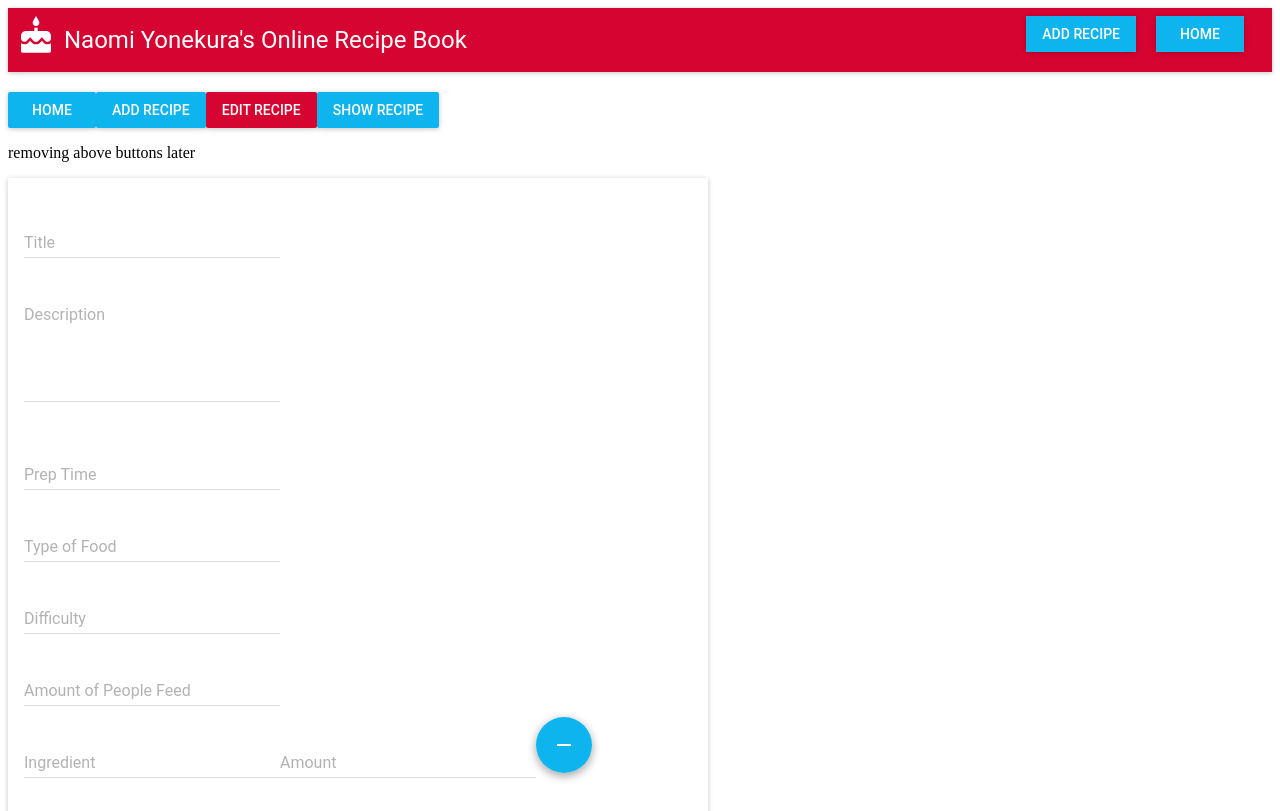
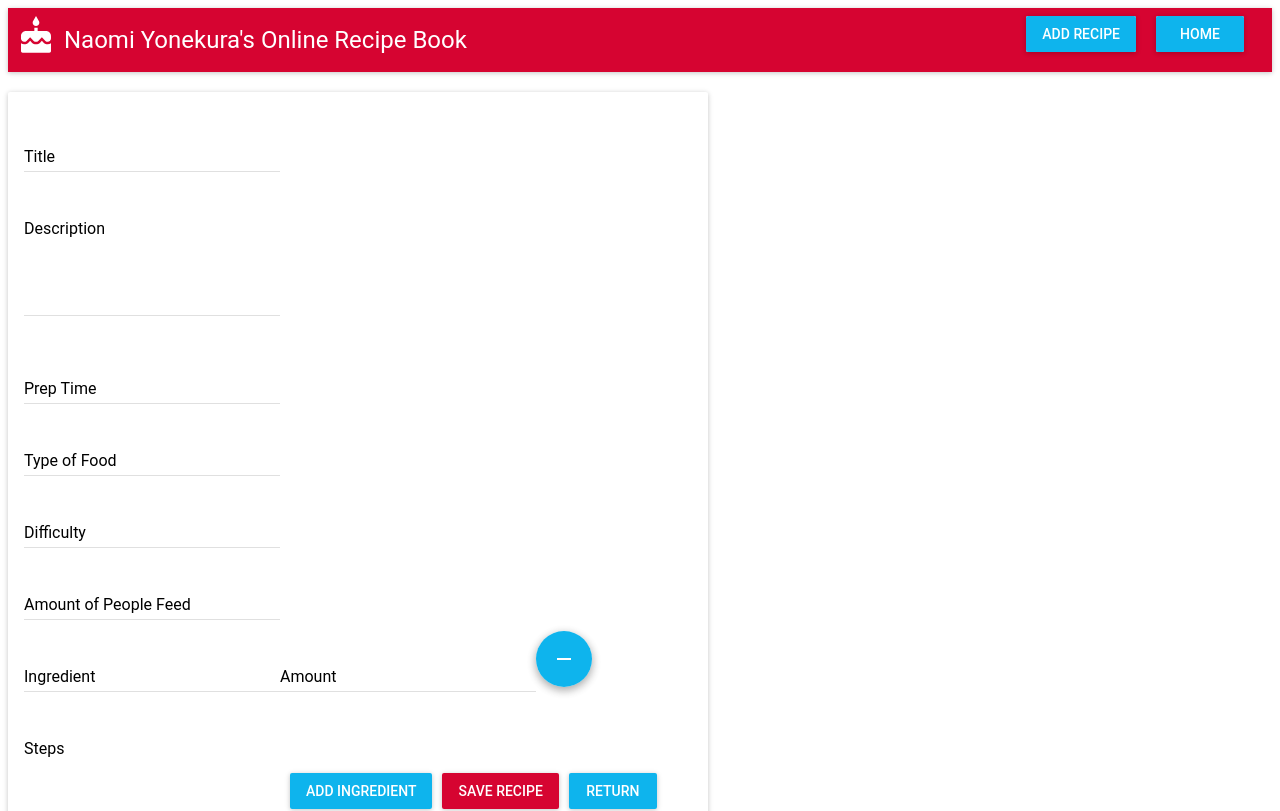
Before and after one commit to naomi-yonekura/RokkinCatCodingChallenge, a React app: page /#/editRecipe in a window 1280 px wide. Shown: the top 811 px of the page. Built offline with nearby package versions, Linux system fonts and the light colour scheme; the HTML template or start-up script is replaced by a standard one.

Commit message:
Put finishing touches on project, made text fields in addRecipie darker

```diff
--- a/src/addRecipie.js
+++ b/src/addRecipie.js
@@ -88,7 +88,7 @@ export default class AddRecipie extends React.Component {
     }
 
     submit() {
-        if (this.state.title !== "") {
+        if (this.state.title !== "" && this.state.title !== null && this.state.title !== undefined) {
             let recipie = {
                 title: this.state.title,
                 key: this.state.title,
@@ -100,7 +100,6 @@ export default class AddRecipie extends React.Component {
                 ingredients: this.state.ingredients,
                 steps: this.state.steps,
             };
-
             const { newRecipie } = this.props;
             newRecipie(recipie);
         } else {
@@ -110,38 +109,61 @@ export default class AddRecipie extends React.Component {
         }
     }
 
+    render() {
 
-
-    render() {
         return (
             <section>
                 <Card style={{ width: 700, minWidth: 500, minHeight: '30%', margin: '50 auto' }}>
-
-
-
                     <CardText>
-
-
                         <TextField floatingLabelText="Title"
+                            underlineStyle={{ color: '#000000' }}
+                            floatingLabelStyle={{ color: '#000000' }}
+                            floatingLabelFocusStyle={{ color: '#000000' }}
                             onChange={(event, newValue) => this.changeTitle(newValue)} />
 
-                        <br /><TextField floatingLabelText="Description" onChange={(event, newValue) => this.changeDescription(newValue)}
+                        <br /><TextField floatingLabelText="Description"
+                            underlineStyle={{ color: '#000000' }}
+                            floatingLabelStyle={{ color: '#000000' }}
+                            floatingLabelFocusStyle={{ color: '#000000' }}
+                            onChange={(event, newValue) => this.changeDescription(newValue)}
                             multiLine={true} rows={4} />
 
-                        <br /><TextField floatingLabelText="Prep Time" onChange={(event, newValue) => this.changePrepTime(newValue)} />
-                        <br /><TextField floatingLabelText="Type of Food" onChange={(event, newValue) => this.changeFoodType(newValue)} />
-                        <br /><TextField floatingLabelText="Difficulty" onChange={(event, newValue) => this.changeDifficulty(newValue)} />
-                        <br /><TextField floatingLabelText="Amount of People Feed" onChange={(event, newValue) => this.changeAmountFeed(newValue)} />
+                        <br /><TextField floatingLabelText="Prep Time"
+                            underlineStyle={{ color: '#000000' }}
+                            floatingLabelStyle={{ color: '#000000' }}
+                            floatingLabelFocusStyle={{ color: '#000000' }}
+                            onChange={(event, newValue) => this.changePrepTime(newValue)} />
+                        <br /><TextField floatingLabelText="Type of Food"
+                            underlineStyle={{ color: '#000000' }}
+                            floatingLabelStyle={{ color: '#000000' }}
+                            floatingLabelFocusStyle={{ color: '#000000' }}
+                            onChange={(event, newValue) => this.changeFoodType(newValue)} />
+                        <br /><TextField floatingLabelText="Difficulty"
+                            underlineStyle={{ color: '#000000' }}
+                            floatingLabelStyle={{ color: '#000000' }}
+                            floatingLabelFocusStyle={{ color: '#000000' }}
+                            onChange={(event, newValue) => this.changeDifficulty(newValue)} />
+                        <br /><TextField floatingLabelText="Amount of People Feed"
+                            underlineStyle={{ color: '#000000' }}
+                            floatingLabelStyle={{ color: '#000000' }}
+                            floatingLabelFocusStyle={{ color: '#000000' }} onChange={(event, newValue) => this.changeAmountFeed(newValue)} />
+
 
                         {this.state.ingredients.map((ingredient, index) => (
                             <div key={index}>
                                 <TextField
                                     floatingLabelText="Ingredient"
+                                    underlineStyle={{ color: '#000000' }}
+                                    floatingLabelStyle={{ color: '#000000' }}
+                                    floatingLabelFocusStyle={{ color: '#000000' }}
                                     value={ingredient.name}
                                     onChange={(event, newValue) => this.changeIngredient(index, newValue)} />
 
                                 <TextField
                                     floatingLabelText="Amount"
+                                    underlineStyle={{ color: '#000000' }}
+                                    floatingLabelStyle={{ color: '#000000' }}
+                                    floatingLabelFocusStyle={{ color: '#000000' }}
                                     value={ingredient.amount}
                                     onChange={(event, newValue) => this.changeAmount(index, newValue)} />
 
@@ -153,13 +175,18 @@ export default class AddRecipie extends React.Component {
                             </div>
                         ))}
                         <TextField floatingLabelText="Steps"
+                            underlineStyle={{ color: '#000000' }}
+                            floatingLabelStyle={{ color: '#000000' }}
+                            floatingLabelFocusStyle={{ color: '#000000' }}
                             multiLine={true} rows={4}
                             onChange={(event, newValue) => this.changeSteps(newValue)} />
 
-                        <RaisedButton style={{ margin: 20, minWidth: 100 }} secondary={true} onClick={() => this.handleAdd()}>Add Ingredient</RaisedButton>
+                        <RaisedButton style={{ margin: 10, minWidth: 100 }} secondary={true} onClick={() => this.handleAdd()}
+                            label="Add Ingredient"></RaisedButton>
+                        <RaisedButton primary={true} onClick={() => this.submit()} label="Add Recipe"></RaisedButton>
 
                         <Link to='/'>
-                            <RaisedButton style={{}} primary={true} onClick={() => this.submit()}>Add Recipe</RaisedButton>
+                            <RaisedButton style={{ margin: 10 }} secondary={true} label="Return"></RaisedButton>
                         </Link>
                         <Snackbar
                             open={this.state.open}
--- a/src/editRecipie.js
+++ b/src/editRecipie.js
@@ -5,6 +5,7 @@ import FloatingActionButton from 'material-ui/FloatingActionButton';
 import Remove from 'material-ui/svg-icons/content/remove';
 import Snackbar from 'material-ui/Snackbar';
 import { Card, CardActions, CardHeader, CardMedia, CardTitle, CardText } from 'material-ui/Card';
+import { Link } from 'react-router-dom';
 
 
 import {
@@ -25,7 +26,7 @@ export default class EditRecipie extends React.Component {
             key: this.props.editingRecipie.key,
             prepTime: this.props.editingRecipie.prepTime,
             foodType: this.props.editingRecipie.foodType,
-            diffiictuly: this.props.editingRecipie.diffiictuly,
+            difficulty: this.props.editingRecipie.difficulty,
             amountFeed: this.props.editingRecipie.amountFeed,
             description: this.props.editingRecipie.description,
             ingredients: this.props.editingRecipie.ingredients,
@@ -98,11 +99,14 @@ export default class EditRecipie extends React.Component {
     }
 
     submit() {
-        // TODO change submit function
         if (this.state.title !== "") {
             let recipie = {
                 title: this.state.title,
                 key: this.state.key,
+                prepTime: this.state.prepTime,
+                foodType: this.state.foodType,
+                difficulty: this.state.difficulty,
+                amountFeed: this.state.amountFeed,
                 description: this.state.description,
                 ingredients: this.state.ingredients,
                 steps: this.state.steps,
@@ -147,29 +151,58 @@ export default class EditRecipie extends React.Component {
 
 
                         <TextField floatingLabelText="Title"
+                            underlineStyle={{ color: '#000000' }}
+                            floatingLabelStyle={{ color: '#000000' }}
+                            floatingLabelFocusStyle={{ color: '#000000' }}
                             onChange={(event, newValue) => this.changeTitle(newValue)}
                             value={this.state.title} />
                         <br />
 
-                        <TextField floatingLabelText="Description" onChange={(event, newValue) => this.changeDescription(newValue)}
+                        <TextField floatingLabelText="Description"
+                            underlineStyle={{ color: '#000000' }}
+                            floatingLabelStyle={{ color: '#000000' }}
+                            floatingLabelFocusStyle={{ color: '#000000' }}
+                            onChange={(event, newValue) => this.changeDescription(newValue)}
                             multiLine={true} rows={4}
                             value={this.state.description} />
                         <br />
 
-                        <br /><TextField value={this.state.prepTime} floatingLabelText="Prep Time" onChange={(event, newValue) => this.changePrepTime(newValue)} />
-                        <br /><TextField value={this.state.foodType} floatingLabelText="Type of Food" onChange={(event, newValue) => this.changeFoodType(newValue)} />
-                        <br /><TextField value={this.state.diffiictuly} floatingLabelText="Difficulty" onChange={(event, newValue) => this.changeDifficulty(newValue)} />
-                        <br /><TextField value={this.state.amountFeed} floatingLabelText="Amount of People Feed" onChange={(event, newValue) => this.changeAmountFeed(newValue)} />
+                        <br /><TextField value={this.state.prepTime} floatingLabelText="Prep Time"
+                            underlineStyle={{ color: '#000000' }}
+                            floatingLabelStyle={{ color: '#000000' }}
+                            floatingLabelFocusStyle={{ color: '#000000' }}
+                            onChange={(event, newValue) => this.changePrepTime(newValue)} />
+                        <br /><TextField value={this.state.foodType} floatingLabelText="Type of Food"
+                            underlineStyle={{ color: '#000000' }}
+                            floatingLabelStyle={{ color: '#000000' }}
+                            floatingLabelFocusStyle={{ color: '#000000' }}
+                            onChange={(event, newValue) => this.changeFoodType(newValue)} />
+                        <br /><TextField value={this.state.difficulty} floatingLabelText="Difficulty"
+                            underlineStyle={{ color: '#000000' }}
+                            floatingLabelStyle={{ color: '#000000' }}
+                            floatingLabelFocusStyle={{ color: '#000000' }}
+                            onChange={(event, newValue) => this.changeDifficulty(newValue)} />
+                        <br /><TextField value={this.state.amountFeed} floatingLabelText="Amount of People Feed"
+                            underlineStyle={{ color: '#000000' }}
+                            floatingLabelStyle={{ color: '#000000' }}
+                            floatingLabelFocusStyle={{ color: '#000000' }}
+                            onChange={(event, newValue) => this.changeAmountFeed(newValue)} />
 
                         {this.state.ingredients.map((ingredient, index) => (
                             <div key={index}>
                                 <TextField
                                     floatingLabelText="Ingredient"
+                                    underlineStyle={{ color: '#000000' }}
+                                    floatingLabelStyle={{ color: '#000000' }}
+                                    floatingLabelFocusStyle={{ color: '#000000' }}
                                     value={ingredient.name}
                                     onChange={(event, newValue) => this.changeIngredient(index, newValue)}
                                 />
                                 <TextField
                                     floatingLabelText="Amount"
+                                    underlineStyle={{ color: '#000000' }}
+                                    floatingLabelStyle={{ color: '#000000' }}
+                                    floatingLabelFocusStyle={{ color: '#000000' }}
                                     value={ingredient.amount}
                                     onChange={(event, newValue) => this.changeAmount(index, newValue)}
                                 />
@@ -181,13 +214,20 @@ export default class EditRecipie extends React.Component {
 
 
                         <TextField floatingLabelText="Steps"
+                            underlineStyle={{ color: '#000000' }}
+                            floatingLabelStyle={{ color: '#000000' }}
+                            floatingLabelFocusStyle={{ color: '#000000' }}
                             multiLine={true} rows={4}
                             onChange={(event, newValue) => this.changeSteps(newValue)}
                             value={this.state.steps} />
 
-                        <RaisedButton style={{ margin: 20, minWidth: 100 }} secondary={true} onClick={() => this.handleAdd()}>Add Ingredient</RaisedButton>
+                        <RaisedButton style={{ margin: 10, minWidth: 100 }} secondary={true} onClick={() => this.handleAdd()}
+                            label="Add Ingredient"></RaisedButton>
+                        <RaisedButton primary={true} onClick={() => this.submit()} label="Save Recipe"></RaisedButton>
 
-                        <RaisedButton primary={true} onClick={() => this.submit()}>Save Changes</RaisedButton>
+                        <Link to='/'>
+                            <RaisedButton style={{ margin: 10 }} secondary={true} label="Return"></RaisedButton>
+                        </Link>
                         <Snackbar
                             open={this.state.open}
                             message="Please enter a title"
--- a/src/landingPage.js
+++ b/src/landingPage.js
@@ -127,7 +127,6 @@ export default class LandingPage extends React.Component {
     }
 
     saveEditedRecipie(recipie) {
-        console.log('saving edited reicpie: ', recipie);
         localStorage.removeItem(recipie.key);
         localStorage.setItem("" + recipie.key, JSON.stringify(recipie));
     }
@@ -138,7 +137,6 @@ export default class LandingPage extends React.Component {
             <Router>
                 <section>
                     <AppBar title="Naomi Yonekura's Online Recipe Book" primary={true}
-                        // titleStyle={{ color: '#000000' }}
                         iconElementLeft={<Cake style={{ width: 40, height: 40, color: '#ffffff' }} />}
                         iconElementRight={
                             <section>
@@ -154,7 +152,7 @@ export default class LandingPage extends React.Component {
 
 
 
-                    <Link to='/' >
+                    {/* <Link to='/' >
                         <RaisedButton label="Home" secondary={true} />
                     </Link>
 
@@ -167,7 +165,7 @@ export default class LandingPage extends React.Component {
                     <Link to='/showRecipe'>
                         <RaisedButton label="Show Recipe" secondary={true} />
                     </Link>
-                    <p>removing above buttons later</p>
+                    <p>removing above buttons later</p> */}
 
                     <Switch>
                         <Route exact={true} path="/" render={() => {
--- a/src/showRecipie.js
+++ b/src/showRecipie.js
@@ -61,9 +61,12 @@ export default class ShowRecipie extends React.Component {
                     </CardActions>
                     <CardActions>
 
+                        <Link to='/editRecipe'>
                             <FloatingActionButton secondary={true} style={style} onClick={() => editRecipie(selectedRecipie)}>
                                 <Edit />
                             </FloatingActionButton>
+                        </Link>
+
                         <Link to='/'>
                             <FloatingActionButton secondary={true} style={style} onClick={() => deleteRecipie(selectedRecipie)}>
                                 <Delete />
```
Lines whose indentation alone changed are shown as unchanged.
